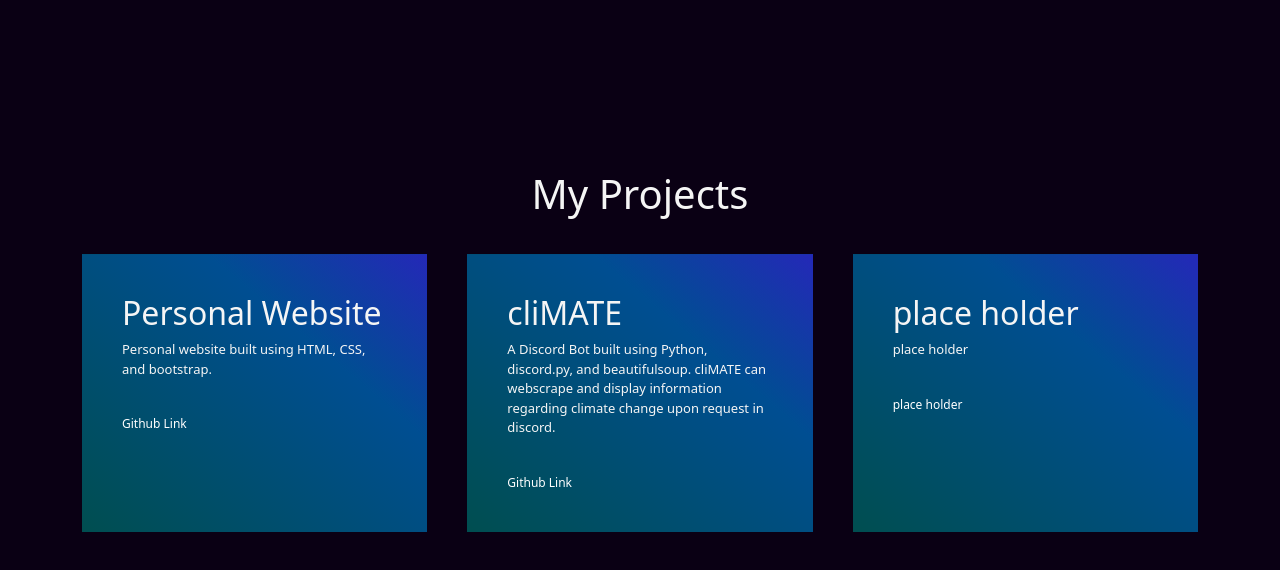
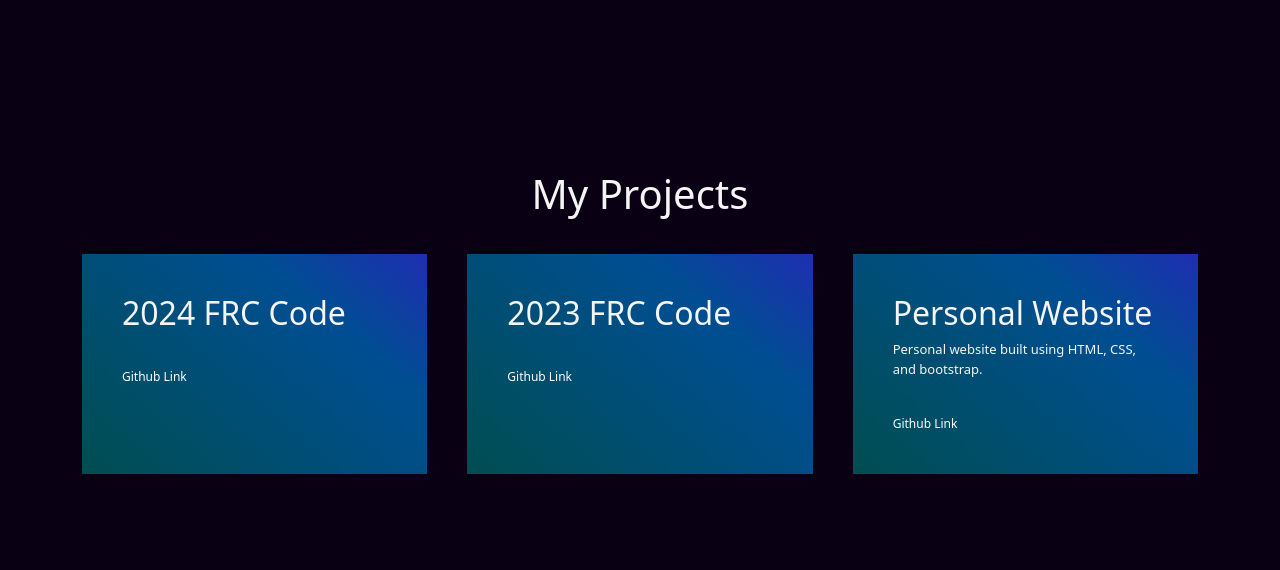
Before and after one commit to AnoopKodadhala/AnoopKodadhala.github.io, a plain HTML site: page index.html in a window 1280 px wide. Shown: the part 1238-1808 px from the top of the page. Drawn offline with nearby package versions, Linux system fonts and the light colour scheme.

Commit message:
Changed Icon + Put 2nd row placeholders

```diff
--- a/index.html
+++ b/index.html
@@ -8,7 +8,7 @@
         <link rel="stylesheet" href="index.css">
         <link rel="stylesheet" href="navbar.css">
         <link href="https://cdn.jsdelivr.net/npm/bootstrap@5.2.0/dist/css/bootstrap.min.css" rel="stylesheet" integrity="sha384-gH2yIJqKdNHPEq0n4Mqa/HGKIhSkIHeL5AyhkYV8i59U5AR6csBvApHHNl/vI1Bx" crossorigin="anonymous">
-        <link rel="icon" type="image/x-icon" href="Images/anoopk_favicon.png">
+        <link rel="icon" type="image/x-icon" href="Images/transparent_github_identicon.png">
 
         <title> Anoop Kodadhala</title>
     </head>
@@ -45,23 +45,14 @@
         <div
         class="homeBackground"
         style="background-image: url(Images/7.png);">
-
-            <div >
+        <div>
             <br>
             <br>
         </div>
 
-        <!--div class=name>
-            Anoop Kodadhala
-        </div>
-        </div>
-        <div class = title>
-            [website in progress]
-        </div-->
     </div>
     <div class="bg-text" >
         <h1 style = "font: 70px Didot, 'nameFont';">Anoop Kodadhala</h1>
-        <p style="font: 40px Didot, 'nameFont';">[website not finshed :( ]</p>
       </div>
     </section>
 
@@ -99,7 +90,7 @@
         <br>
         <br>
 
-    <section Id = 'Projects'>
+        <section Id = 'Projects'>
             <div style =  "position:relative; text-align: center;  top:100px; margin: auto; width: 50%   ">
                 <h1>
                     My Projects
@@ -108,33 +99,85 @@
             </div>
             <br>
             <br>
+
             <div id="services">
                 <div class="container">
                     <div class="services-list" >
+                        <div>
+                            <h2> 2024 FRC Code </h2>
+                            <p></p>
+                            <a href="https://github.com/AnoopKodadhala/AnoopKodadhala.github.io">Github Link</a>
+                        </div>
+                        <div>
+                            <h2> 2023 FRC Code </h2>
+                            <p>
+                            </p>
+                            <a href="https://github.com/AnoopKodadhala/cliMATE">Github Link</a>
+                        </div>
                         <div>
                             <h2> Personal Website </h2>
                             <p>Personal website built using HTML, CSS, and bootstrap.</p>
                             <a href="https://github.com/AnoopKodadhala/AnoopKodadhala.github.io">Github Link</a>
                         </div>
+                    </div>
+                </div>
+            </div>
+
+            <!--                 Place Holder if I need more boxes
+            <div id="services">
+                <div class="container">
+                    <div class="services-list" >
                         <div>
-                            <h2> cliMATE </h2>
-                            <p>A Discord Bot built using Python, discord.py,
-                                and beautifulsoup. cliMATE can webscrape
-                                and display information regarding climate change
-                                upon request in discord.
-                            </p>
-                            <a href="https://github.com/AnoopKodadhala/cliMATE">Github Link</a>
+                            <h2> Project Name </h2>
+                            <p> Descritption </p>
+                            <a href=" Link here ">Github Link</a>
                         </div>
-                         <div>
-                            <h2> place holder </h2>
-                            <p> place holder</p>
-                            <a href="#">place holder</a>
+                        <div>
+                            <h2> Project Name </h2>
+                            <p> Descritption </p>
+                            <a href=" Link here ">Github Link</a>
+                        </div>
+                        <div>
+                            <h2> Project Name </h2>
+                            <p> Descritption </p>
+                            <a href=" Link here ">Github Link</a>
                         </div>
                     </div>
                 </div>
 
             </div>
-    </section>
+            -->
+
+        </section>
+
+
+
+
+
+
+
+
+
+
+
+
+
+
+
+
+
+
+
+
+
+
+
+
+
+
+
+
+
         <br>
         <br>
         <br>
```
Also changed, not shown: Images/transparent_github_identicon.png (added).
